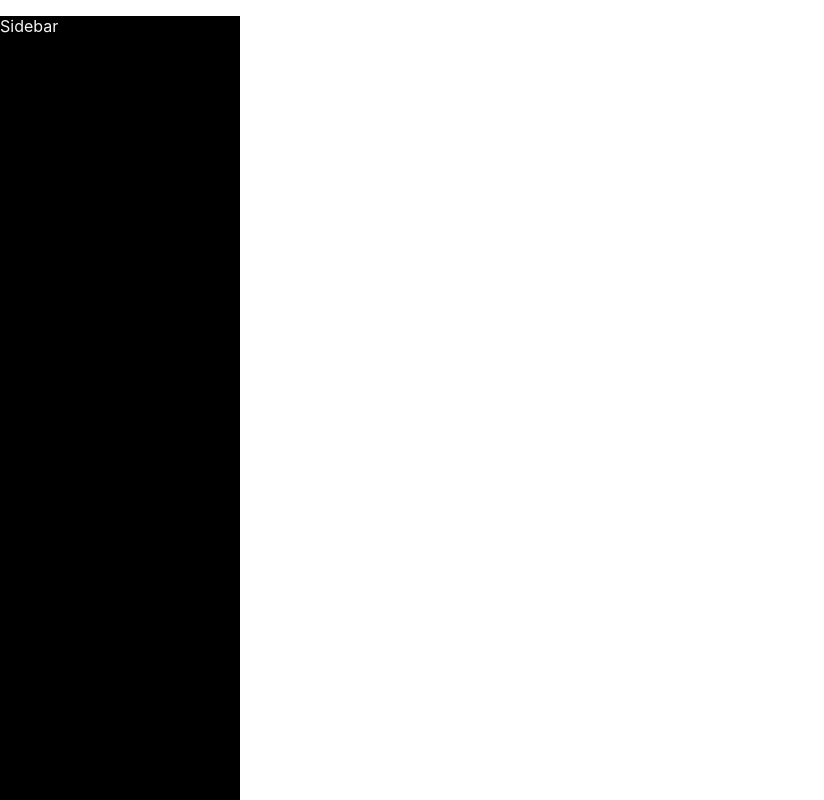
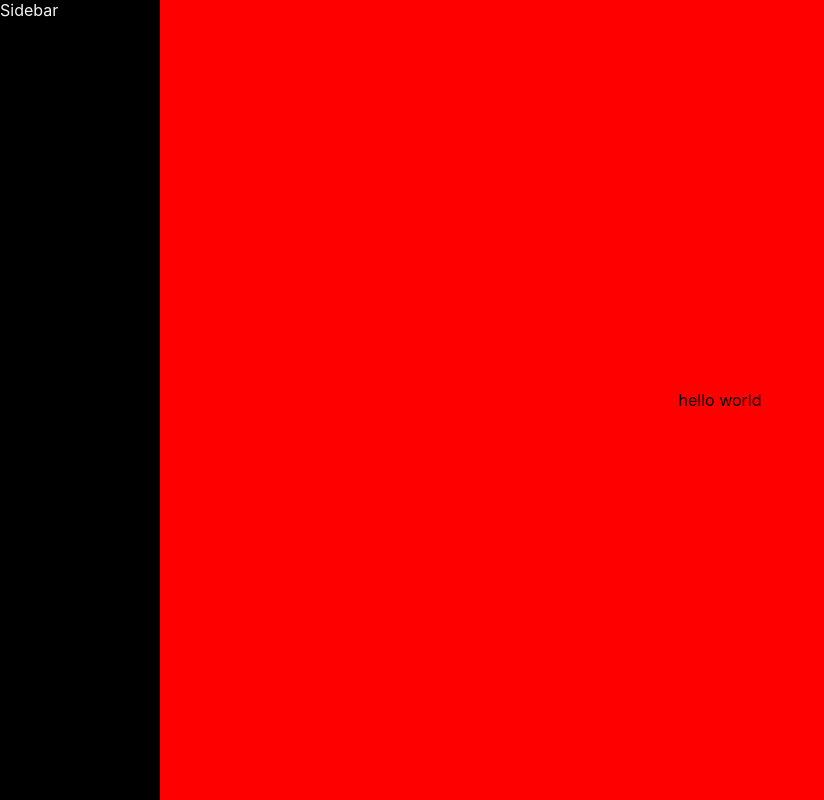
Before and after one commit to AliNojoumi/Admin-Panel-React, a React (Create React App) app: page /Dashboard in a window 1280 px wide. Shown: the whole page, without its empty margins (0-824 px from the left). Built offline with nearby package versions, Linux system fonts and the light colour scheme.

Commit message:
Working on dashboard.module.css, reduced sideNavBar width, added content-container to the dashboard.js

```diff
--- a/src/pages/dashboard.js
+++ b/src/pages/dashboard.js
@@ -1,8 +1,11 @@
 import SideNavBar from "../components/sideNavBar";
+import style from "../styles/dashboard.module.css";
 
 export default function Dashboard(props) {
-    return (<section>
+    return (<section className={style["dashboard-container"]}>
         <SideNavBar></SideNavBar>
-        <p>asldkalkdlaksldkalskdlasklk</p>
+        <div className={style["content-container"]}>
+            <p>hello world</p>
+        </div>
     </section>);
 }
--- /dev/null
+++ b/src/styles/dashboard.module.css
@@ -0,0 +1,18 @@
+.dashboard-container {
+    width: 100vw;
+    height: 100vh;
+    display: flex;
+    flex-direction: row;
+}
+
+.content-container {
+    width: 100%;
+    height: auto;
+    display: flex;
+    flex-direction: column;
+    justify-content: center;
+    align-items: center;
+    overflow-y: scroll;
+    padding: 2rem;
+    background-color: red;
+}
--- a/src/styles/sideBar/sideBar.module.css
+++ b/src/styles/sideBar/sideBar.module.css
@@ -1,7 +1,7 @@
 .active-container {
-    width: 15rem;
+    width: 10rem;
     height: 100vh;
-    position: fixed;
+    /*position: fixed;*/
     background-color: black;
     color: whitesmoke;
     transition: all 0.5s ease-out;
```
